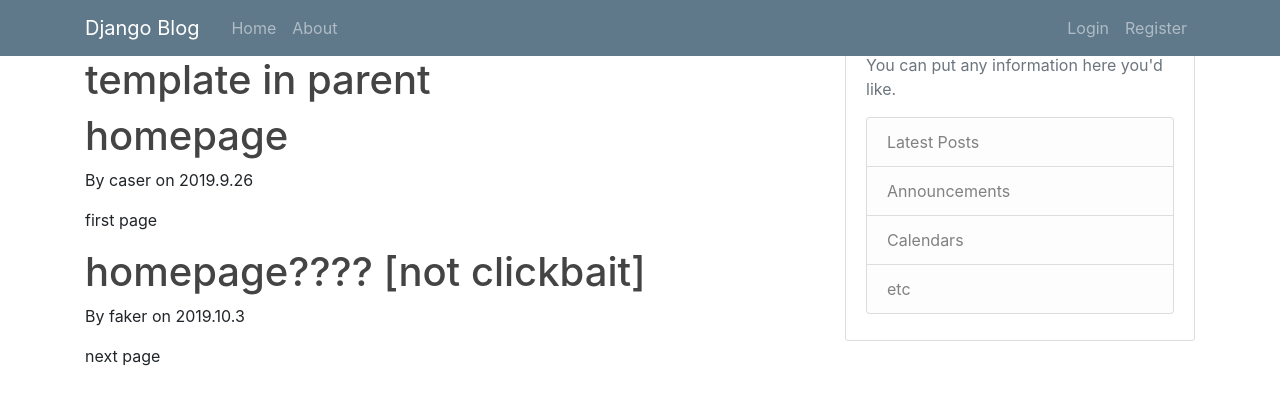
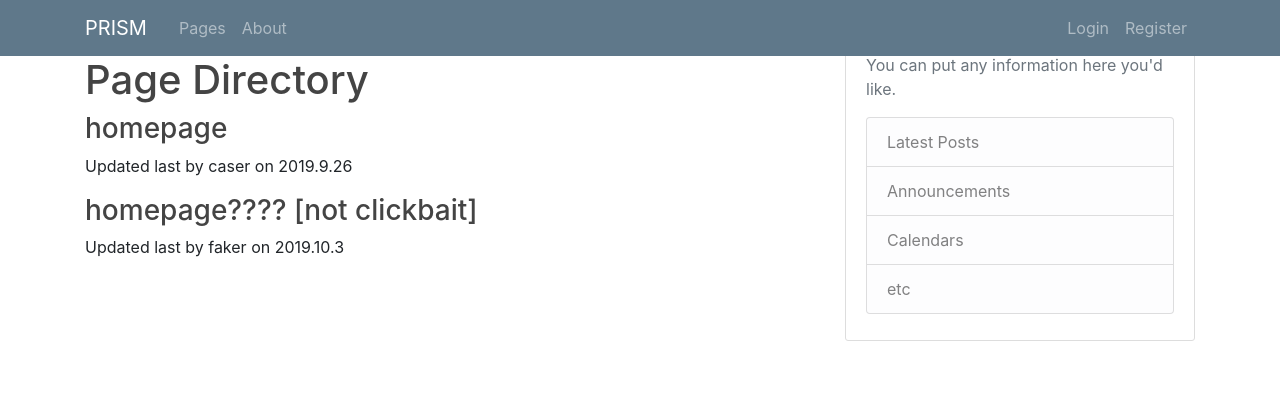
Before and after one commit to CMU-PRISM/website, a Django app: page /pages/ in a window 1280 px wide. Shown: the top 405 px of the page. Run offline with Django 3.2, Linux system fonts and the light colour scheme; some libraries are stand-ins or nearby versions.

Commit message:
Wrote in changes to css and namespacing

```diff
--- a/prism_project/pages/views.py
+++ b/prism_project/pages/views.py
@@ -8,16 +8,14 @@ from django.http import HttpResponse
 pages = [
     {
         'last_author': 'caser',
-        'title': 'homepage',
-        'content': 'first page',
+        'name': 'homepage',
         'date_created': '2019.9.26',
         'date_last_modified': '2019.9.26'
     },
 
     {
         'last_author': 'faker',
-        'title': 'homepage???? [not clickbait]',
-        'content': 'next page',
+        'name': 'homepage???? [not clickbait]',
         'date_created': '2019.9.27',
         'date_last_modified': '2019.10.3'
     }
--- a/prism_project/prism_project/settings.py
+++ b/prism_project/prism_project/settings.py
@@ -118,7 +118,7 @@ USE_TZ = True
 # Static files (CSS, JavaScript, Images)
 # https://docs.djangoproject.com/en/2.2/howto/static-files/
 
-STATIC_URL = os.path.join(BASE_DIR,'static/')
+STATIC_URL = '/static/'
 STATICFILES_DIRS = [
     os.path.join(BASE_DIR, 'assets'),
 ]
--- a/prism_project/templates/pages/base.html
+++ b/prism_project/templates/pages/base.html
@@ -1,11 +1,13 @@
-{% load static from staticfiles %}
+{% load static %}
+
 <!DOCTYPE html>
+<html lang="en">
     <head>
         <meta charset="utf-8">
         <meta http-equiv="X-UA-Compatible" content="IE=edge">
 
         <!-- Grab CSS relevant to app -->
-        <link rel="stylesheet" type='text/css' href="{% static 'pages/main.css' %}">
+        <link rel="stylesheet" type='text/css' href="{% static 'pages/pages_main.css' %}">
 
         <!-- Set page title according to page -->
         {% if title %}
@@ -24,14 +26,14 @@
         <header class="site-header">
             <nav class="navbar navbar-expand-md navbar-dark bg-steel fixed-top">
                 <div class="container">
-                    <a class="navbar-brand mr-4" href="/">Django Blog</a>
+                    <a class="navbar-brand mr-4" href="/">PRISM</a>
                     <button class="navbar-toggler" type="button" data-toggle="collapse" data-target="#navbarToggle" aria-controls="navbarToggle" aria-expanded="false" aria-label="Toggle navigation">
                         <span class="navbar-toggler-icon"></span>
                     </button>
                     <div class="collapse navbar-collapse" id="navbarToggle">
                         <div class="navbar-nav mr-auto">
-                            <a class="nav-item nav-link" href="/">Home</a>
-                            <a class="nav-item nav-link" href="/about">About</a>
+                            <a class="nav-item nav-link" href="#">Pages</a>
+                            <a class="nav-item nav-link" href="#">About</a>
                         </div>
                         <!-- Navbar Right Side -->
                         <div class="navbar-nav">
--- a/prism_project/templates/pages/home.html
+++ b/prism_project/templates/pages/home.html
@@ -2,11 +2,10 @@
 
 {% block content %}
     <h1> Pages Home </h1>
-    <h1> template in parent </h1>
-    <!--Django loop-->
+    <!-- Django loop -->
+    <h1>Page Directory<h1>
     {% for page in pages %}
-        <h1>{{ page.title }}</h1>
-        <p>By {{ page.last_author }} on {{ page.date_last_modified }}</p>
+        <h3>{{ page.name }}</h3> Updated last by {{ page.last_author }} on {{ page.date_last_modified }}
         <p>{{ page.content }}</p>
     {% endfor %}
 {% endblock content%}
--- a/prism_project/updates/urls.py
+++ b/prism_project/updates/urls.py
@@ -3,5 +3,5 @@ from . import views
 
 urlpatterns = [
     #pattern as follows path('subpage', views function, name)
-    path('', views.home, name='pages-home'),
+    path('', views.home, name='updates-home'),
 ]
```
Also changed, not shown: prism_project/templates/updates/base.html (+7 -12 lines), prism_project/pages/static/pages/pages_main.css (renamed from prism_project/static/pages/main.css), prism_project/updates/static/updates/updates_main.css (renamed from prism_project/static/updates/main.css).
